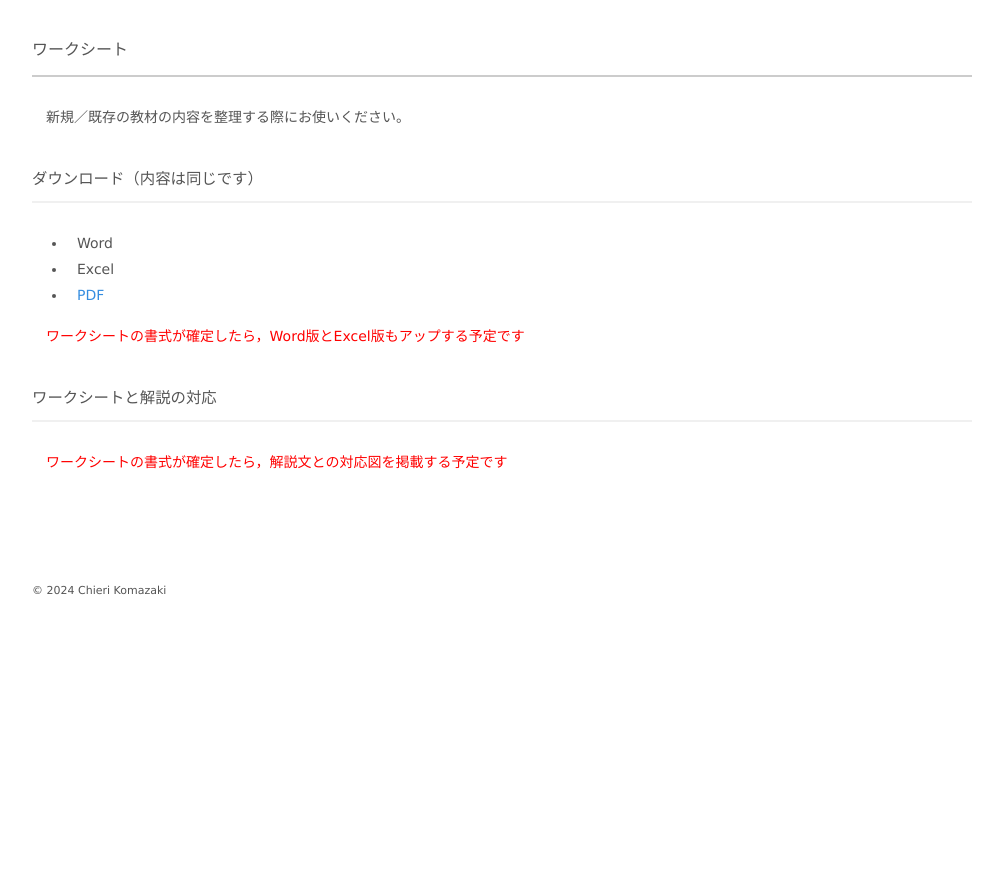
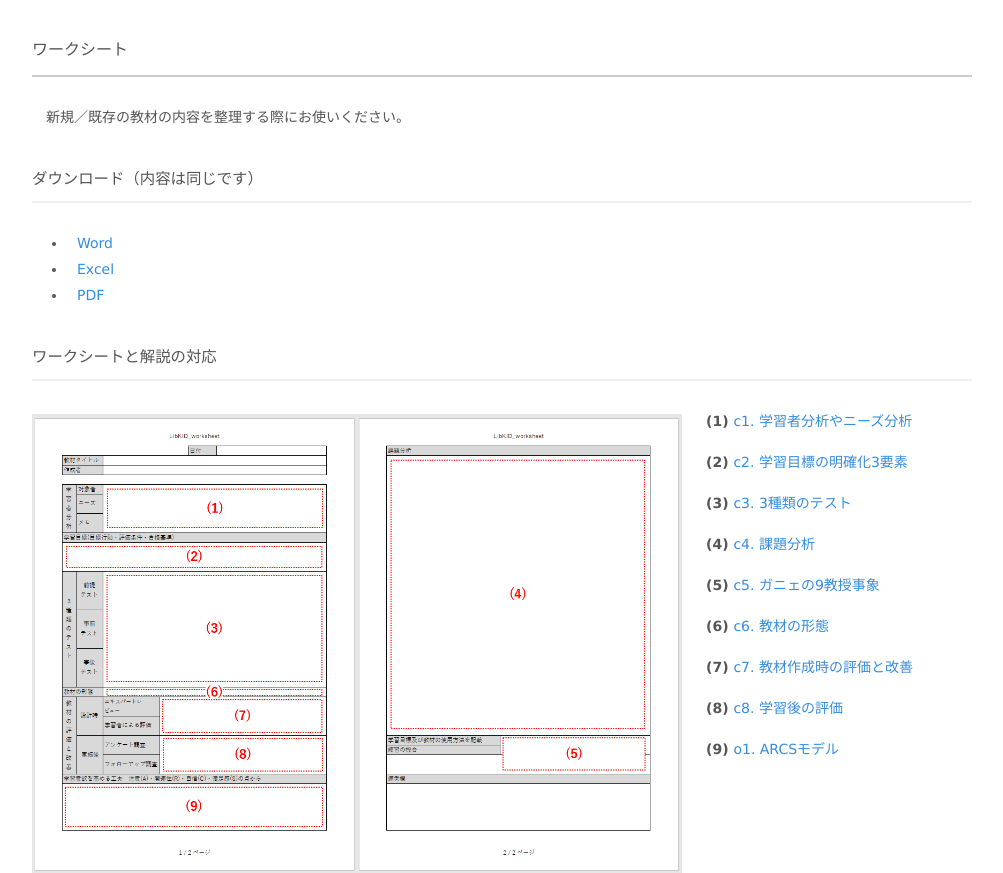
Before and after one commit to lib-kid/lib-kid.github.io, a plain HTML site: page worksheet.html in a window 1280 px wide. Shown: the part 97-970 px from the top of the page, without its empty margins (138-1141 px from the left). Before the commit the page ends 800 px from the top, so only its background shows below. Drawn offline with nearby package versions, Linux system fonts and the light colour scheme.

Commit message:
Add files

```diff
--- a/worksheet.html
+++ b/worksheet.html
@@ -53,16 +53,27 @@
 					</p>
 					<h3>ダウンロード（内容は同じです）</h3>
 					<ul>
-						<li>Word</li>
-						<li>Excel</li>
-						<li><a href="resources/worksheet.pdf" target="_blank">PDF</a></li>
+						<li><a href="resources/libkid_worksheet.docx" target="_blank">Word</a></li>
+						<li><a href="resources/libkid_worksheet.xlsx" target="_blank">Excel</a></li>
+						<li><a href="resources/libkid_worksheet.pdf" target="_blank">PDF</a></li>
 					</ul>
-
-					<p style="color:red;">ワークシートの書式が確定したら，Word版とExcel版もアップする予定です</p>
 
 					<h3>ワークシートと解説の対応</h3>
 
-					<p style="color:red;">ワークシートの書式が確定したら，解説文との対応図を掲載する予定です</p>
+					<figure class="alignleft">
+						<img width="650" src="images/worksheet_number.png" alt="" />
+						<figcaption>図1. ワークシート</figcaption>
+					</figure>
+
+					<p><strong>(1) </strong><a href="explanation.html#c1" target="_blank">c1. 学習者分析やニーズ分析</a></p>
+					<p><strong>(2) </strong><a href="explanation.html#c2" target="_blank">c2. 学習目標の明確化3要素</a></p>
+					<p><strong>(3) </strong><a href="explanation.html#c3" target="_blank">c3. 3種類のテスト</a></p>
+					<p><strong>(4) </strong><a href="explanation.html#c4" target="_blank">c4. 課題分析</a></p>
+					<p><strong>(5) </strong><a href="explanation.html#c5" target="_blank">c5. ガニェの9教授事象</a></p>
+					<p><strong>(6) </strong><a href="explanation.html#c6" target="_blank">c6. 教材の形態</a></p>
+					<p><strong>(7) </strong><a href="explanation.html#c7" target="_blank">c7. 教材作成時の評価と改善</a></p>
+					<p><strong>(8) </strong><a href="explanation.html#c8" target="_blank">c8. 学習後の評価</a></p>
+					<p><strong>(9) </strong><a href="explanation.html#o1" target="_blank">o1. ARCSモデル</a></p>
 
 				</article>
 			</section>
```
Also changed, not shown: aboutme.html (+4 -2 lines), checklist.html (+1 -1 lines), explanation.html (+4 -1 lines), images/worksheet_number.png (added), 3 other files.
